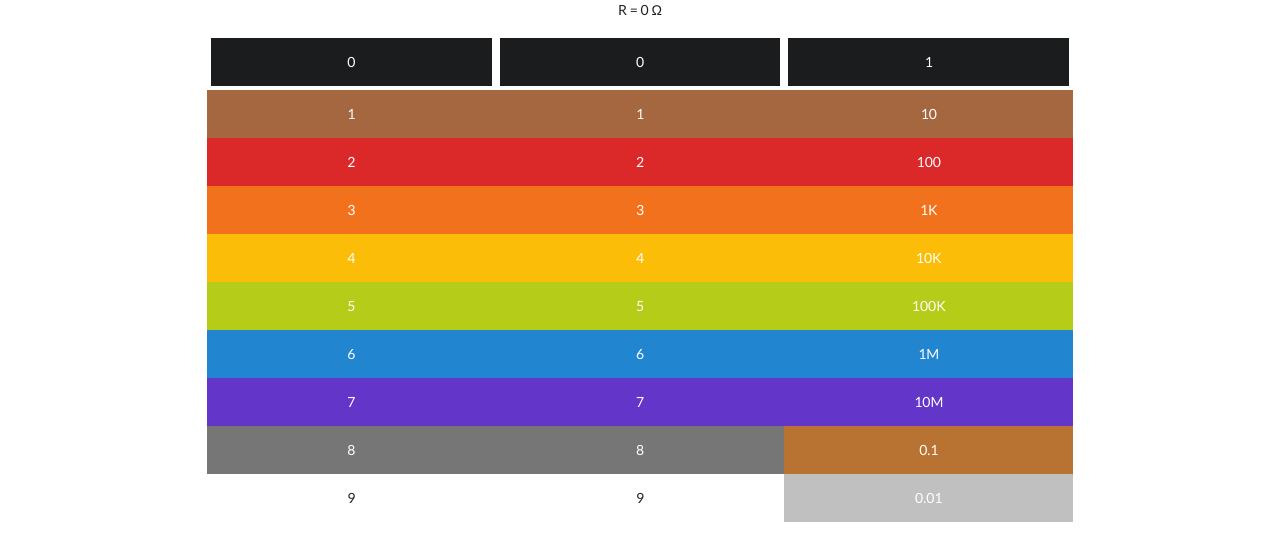
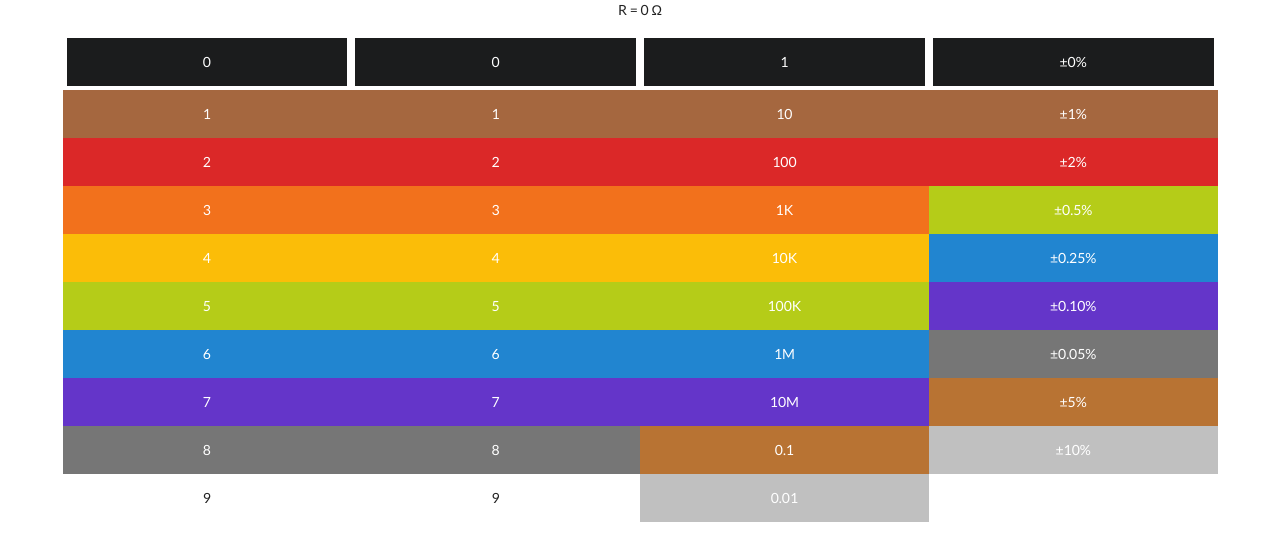
Before and after one commit to BevilKunG/resistor-calculator, a React (Create React App) app: page / in a window 1280 px wide. Shown: the top 560 px of the page. Built offline with nearby package versions, Linux system fonts and the light colour scheme.

Commit message:
add tol color selector

```diff
--- a/src/actions/index.js
+++ b/src/actions/index.js
@@ -1,6 +1,7 @@
 import { SELECT_COLOR_ONE } from './types';
 import { SELECT_COLOR_TWO } from './types';
 import { SELECT_COLOR_THREE } from './types';
+import { SELECT_COLOR_FOUR } from './types';
 
 export const selectColorOne = (color) => {
   return {
@@ -22,3 +23,10 @@ export const selectColorThree = (color) => {
     payload:color
   }
 }
+
+export const selectColorFour = (color) => {
+  return {
+    type: SELECT_COLOR_FOUR,
+    payload:color
+  }
+}
--- a/src/actions/types.js
+++ b/src/actions/types.js
@@ -1,3 +1,4 @@
 export const SELECT_COLOR_ONE = 'SELECT_COLOR_ONE';
 export const SELECT_COLOR_TWO = 'SELECT_COLOR_TWO';
 export const SELECT_COLOR_THREE = 'SELECT_COLOR_THREE';
+export const SELECT_COLOR_FOUR = 'SELECT_COLOR_FOUR';
--- a/src/components/ColorSelector.js
+++ b/src/components/ColorSelector.js
@@ -2,6 +2,7 @@ import React from 'react';
 import SelectorOne from './SelectorOne';
 import SelectorTwo from './SelectorTwo';
 import SelectorThree from './SelectorThree';
+import SelectorFour from './SelectorFour';
 import './ColorSelector.css';
 
 const ColorSelector = () => {
@@ -10,6 +11,7 @@ const ColorSelector = () => {
       <div className="four wide column"><SelectorOne/></div>
       <div className="four wide column"><SelectorTwo/></div>
       <div className="four wide column"><SelectorThree/></div>
+      <div className="four wide column"><SelectorFour/></div>
     </div>
   );
 }
--- a/src/components/Resistance.js
+++ b/src/components/Resistance.js
@@ -16,9 +16,21 @@ const Resistance = (props) => {
                   copper:-1,
                   silver: -2
                 }
+  const tolPersent = {
+                  black: 0,
+                  brown: 1,
+                  red: 2,
+                  olive: 0.5,
+                  blue: 0.25,
+                  violet:0.10,
+                  grey:0.05,
+                  copper:5,
+                  silver:10
+                }
   const one = number[props.colorOne];
   const two = number[props.colorTwo];
   const mul = number[props.colorThree];
+  const tol = tolPersent[props.colorFour];
   const result = ((one*10)+two)*(10**mul);
   let R = result;
   let k=0,m=0;
@@ -37,13 +49,13 @@ const Resistance = (props) => {
 
   return (
     <div className="ui grid">
-      <div className="centered row">{`R = ${R.toFixed(point)} ${k>0?'K':''}${m>0?'M':''}Ω`}</div>
+      <div className="centered row">{`R = ${R.toFixed(point)} ${k>0?'K':''}${m>0?'M':''}Ω ${tol!==0?`±${tol}%`:''}`}</div>
     </div>
   )
 }
 
-const mapStateToProps = ({ colorOne, colorTwo, colorThree }) => {
-  return { colorOne, colorTwo, colorThree };
+const mapStateToProps = ({ colorOne, colorTwo, colorThree, colorFour }) => {
+  return { colorOne, colorTwo, colorThree, colorFour };
 }
 
 export default connect(mapStateToProps)(Resistance);
--- /dev/null
+++ b/src/components/SelectorFour.js
@@ -0,0 +1,28 @@
+import React,{ Component } from 'react';
+import { connect } from 'react-redux';
+import { selectColorFour } from '../actions';
+
+class SelectorFour extends Component {
+  onColorClick(color){
+    this.props.selectColorFour(color);
+  }
+
+  renderColorList(){
+    const colors = ['black','brown','red','olive','blue','violet','grey','copper','silver'];
+    const tol = ['±0%','±1%','±2%','±0.5%','±0.25%','±0.10%','±0.05%','±5%','±10%'];
+    const selectedColor = this.props.colorFour;
+    return colors.map((color,index) => <div key={color} className={`${color} ${color===selectedColor?'selected':''} row`} onClick={() => this.onColorClick(color)}>{tol[index]}</div>)
+  }
+
+  render(){
+    return(
+      <div className="ui centered eight row grid">
+        {this.renderColorList()}
+      </div>
+    );
+  }
+}
+
+
+
+export default connect(state => state,{selectColorFour})(SelectorFour);
--- /dev/null
+++ b/src/reducers/colorFourReducer.js
@@ -0,0 +1,10 @@
+import { SELECT_COLOR_FOUR } from '../actions/types';
+
+export default (state='black',action) => {
+    switch(action.type){
+      case SELECT_COLOR_FOUR:
+        return action.payload;
+      default:
+        return state;
+    }
+}
--- a/src/reducers/index.js
+++ b/src/reducers/index.js
@@ -2,9 +2,11 @@ import { combineReducers } from 'redux';
 import colorOneReducer from './colorOneReducer';
 import colorTwoReducer from './colorTwoReducer';
 import colorThreeReducer from './colorThreeReducer';
+import colorFourReducer from './colorFourReducer';
 
 export default combineReducers({
   colorOne:colorOneReducer,
   colorTwo:colorTwoReducer,
-  colorThree:colorThreeReducer
+  colorThree:colorThreeReducer,
+  colorFour:colorFourReducer,
 });
```
